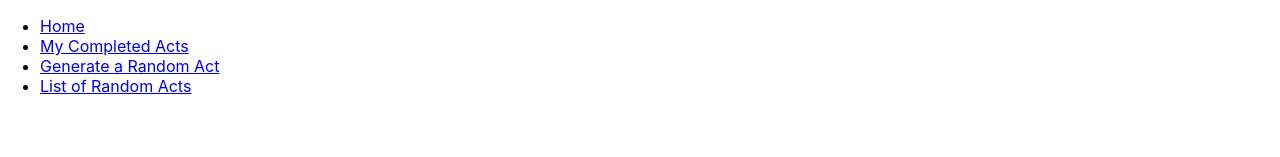
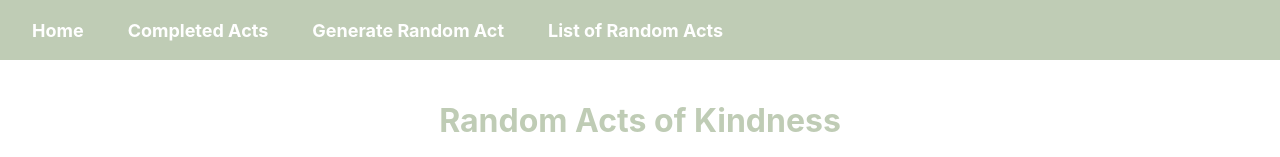
Before and after one commit to VardaQuraishi/OpenSource-Kindness-Hub, a React (Create React App) app in the folder client/kindness-hub/: page / in a window 1280 px wide. Shown: the top 157 px of the page. Built offline with nearby package versions, Linux system fonts and the light colour scheme; no server answers.

Commit message:
utility navigation

```diff
--- a/client/kindness-hub/src/components/Navigation.js
+++ b/client/kindness-hub/src/components/Navigation.js
@@ -1,26 +1,42 @@
-// Navigation.js
+// NavigationBar.js
 import React from 'react';
-import { Link } from 'react-router-dom';
+import { NavLink } from 'react-router-dom';
+import '../styles/Navbar.css';
 
-const Navigation = () => {
+const NavigationBar = () => {
   return (
-    <nav>
-      <ul>
-        <li>
-          <Link to="/">Home</Link>
-        </li>
-        <li>
-          <Link to="/completed-acts">My Completed Acts</Link>
-        </li>
-        <li>
-          <Link to="/generate-random-act">Generate a Random Act</Link>
-        </li>
-        <li>
-          <Link to="/list-of-random-acts">List of Random Acts</Link>
-        </li>
-      </ul>
+    <nav className="navbar">
+      <NavLink
+        exact
+        to="/"
+        className="navbar-link"
+        activeClassName="active-link"
+      >
+        Home
+      </NavLink>
+      <NavLink
+        to="/completed-acts"
+        className="navbar-link"
+        activeClassName="active-link"
+      >
+        Completed Acts
+      </NavLink>
+      <NavLink
+        to="/generate-random-act"
+        className="navbar-link"
+        activeClassName="active-link"
+      >
+        Generate Random Act
+      </NavLink>
+      <NavLink
+        to="/list-of-random-acts"
+        className="navbar-link"
+        activeClassName="active-link"
+      >
+        List of Random Acts
+      </NavLink>
     </nav>
   );
 };
 
-export default Navigation;
+export default NavigationBar;
--- /dev/null
+++ b/client/kindness-hub/src/styles/Navbar.css
@@ -0,0 +1,30 @@
+/* Navbar.css */
+.navbar {
+    display: flex;
+    align-items: center;
+    background-color: #BFCCB5;
+    height: 60px;
+    padding: 0 20px;
+  }
+
+  .navbar-link {
+    color: #fff;
+    text-decoration: none;
+    font-size: 18px;
+    font-weight: bold;
+    margin-right: 20px;
+    padding: 8px 12px;
+    border-radius: 8px;
+    transition: background-color 0.2s, transform 0.2s;
+  }
+
+  .navbar-link:hover {
+    background-color: #7c96ab29;
+    transform: scale(1.1);
+  }
+
+  /* Target the specific navbar-link class when it is active */
+  .navbar-link.active-link {
+    background-color: #EDC6B1;
+    transform: scale(1.1);
+  }
```
